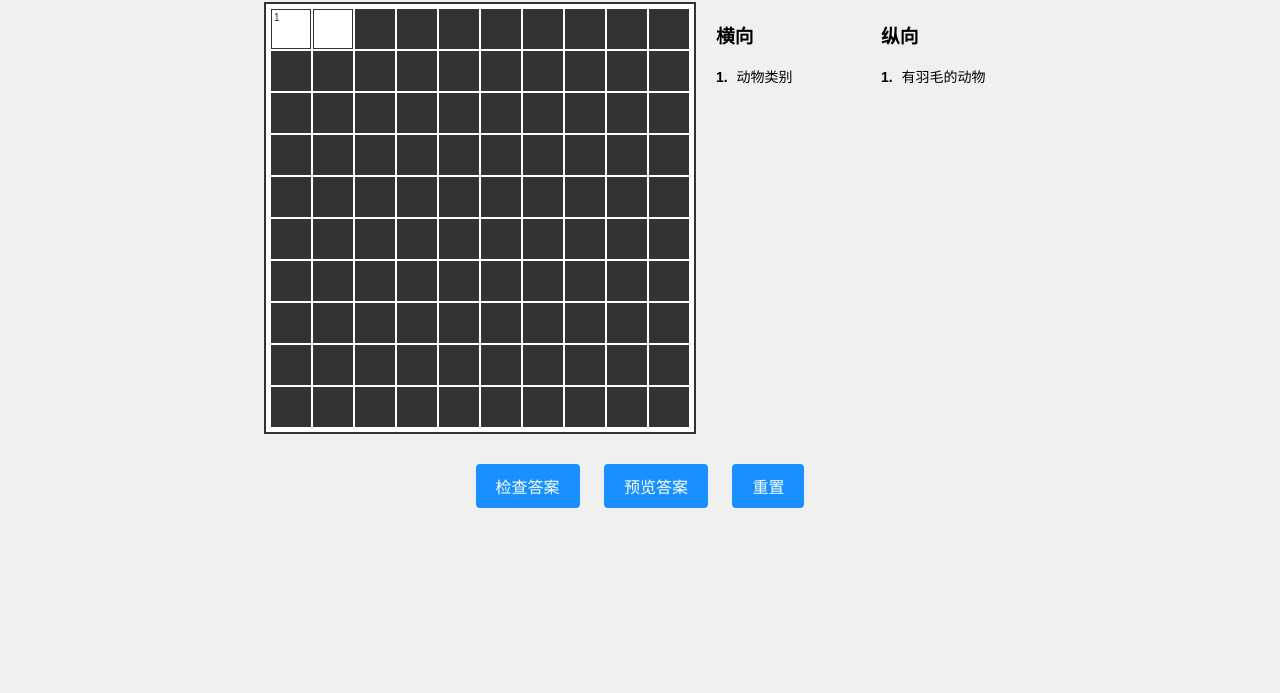
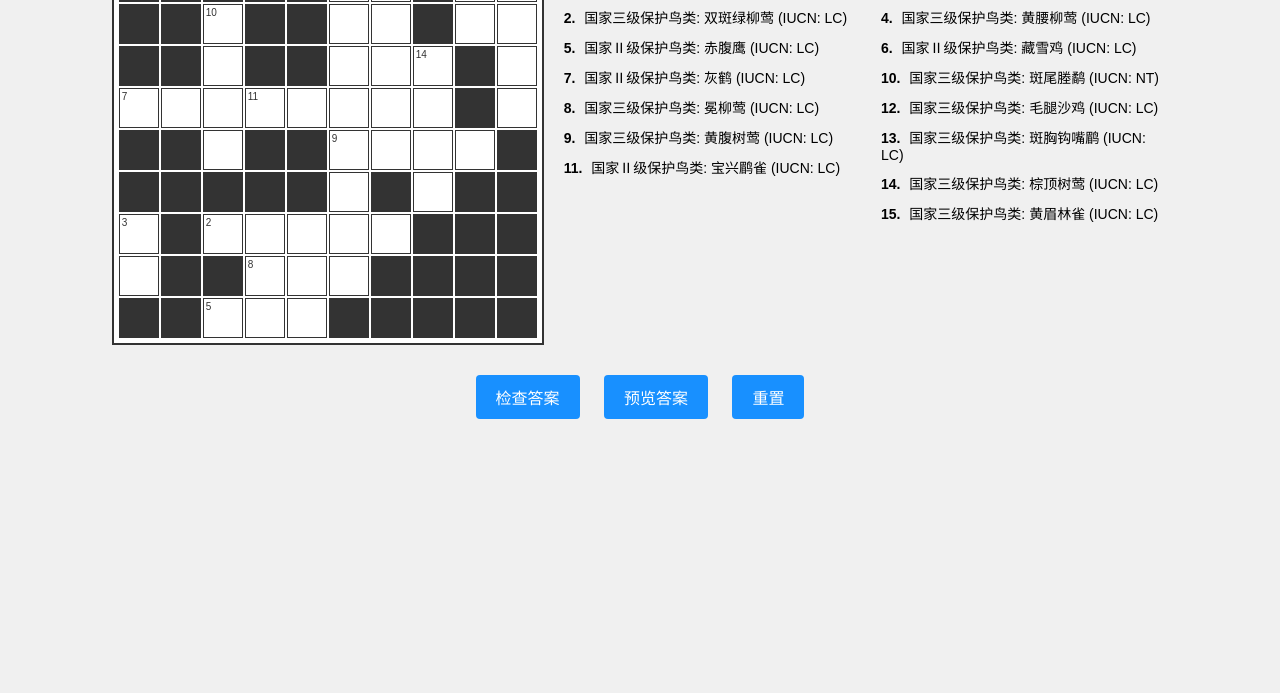
Before and after one commit to zhangxianggis/crossword-puzzles, a website with bundled scripts: page index.html in a window 1280 px wide. Shown: the part 107-800 px from the top of the page. Built offline with nearby package versions, Linux system fonts and the light colour scheme.

Commit message:
feat 优化生成算法

```diff
--- a/app.js
+++ b/app.js
@@ -23,8 +23,14 @@ document.addEventListener('DOMContentLoaded', () => {
                 bird.name.length >= 2 &&
                 bird.name.length <= 5
             );
+            // 从最小、最大值之间随机选择一个数量
+            const minCnt = 10;
+            const maxCnt = 15;
+            const randomCnt = Math.floor(Math.random() * (maxCnt - minCnt + 1)) + minCnt;
+
+
             // 随机选择8个鸟类
-            const selectedBirds = selectRandomBirds(validBirds, 8);
+            const selectedBirds = selectRandomBirds(validBirds, randomCnt);
             // 生成填字游戏数据
             puzzleData = generatePuzzleData(selectedBirds);
             createGrid(puzzleData);
--- a/index.html
+++ b/index.html
@@ -10,7 +10,6 @@
 
 <body>
     <div class="container">
-        <h1>填字游戏</h1>
         <div class="crossword-container">
             <div id="crossword-grid"></div>
             <div class="clues-container">
@@ -25,9 +24,9 @@
             </div>
         </div>
         <div class="controls">
-    <button id="check-btn">检查答案</button>
-    <button id="preview-btn">预览答案</button>
-    <button id="reset-btn">重置</button>
+            <button id="check-btn">检查答案</button>
+            <button id="preview-btn">预览答案</button>
+            <button id="reset-btn">重置</button>
             <div id="message"></div>
         </div>
     </div>
--- a/src/puzzle-generator.js
+++ b/src/puzzle-generator.js
@@ -4,52 +4,165 @@ export function generatePuzzleData(birds) {
     // 创建10x10的网格
     const width = 10;
     const height = 10;
-    const grid = Array(height).fill().map(() => Array(width).fill('black'));
+    let grid = Array(height).fill().map(() => Array(width).fill('black'));
     const acrossClues = [];
     const downClues = [];
     let currentNumber = 1;
+    const placedWords = [];
+    const maxCnt = birds.length
 
-    // 放置横向单词
-    const acrossWords = birds.slice(0, 4).map(bird => ({
+    // 从鸟类数据中提取单词和线索
+    const allWords = birds.map(bird => ({
         text: bird.name,
-        clue: `国家${bird.protection.国家重点保护动物}级保护鸟类: ${bird.name}`
+        clue: `国家${bird.protection.国家重点保护动物}级保护鸟类: ${bird.name} (IUCN: ${bird.protection.IUCN红色名录})`
     }));
 
-    // 放置纵向单词
-    const downWords = birds.slice(4, 8).map(bird => ({
-        text: bird.name,
-        clue: `IUCN红色名录${bird.protection.IUCN红色名录}: ${bird.name}`
-    }));
+    // 优化的填字游戏生成算法
+    function backtrack(remainingWords, currentGrid, currentAcross, currentDown, currentNum) {
+        // 如果没有剩余单词或达到最大单词数，返回当前结果
+        if (remainingWords.length === 0 || placedWords.length >= maxCnt) {
+            return {
+                success: true,
+                grid: currentGrid,
+                acrossClues: currentAcross,
+                downClues: currentDown
+            };
+        }
 
-    // 简单布局算法：交错放置横向和纵向单词以避免重叠
-    acrossWords.forEach((word, index) => {
-        const row = index * 2;
-        const col = Math.floor(Math.random() * (width - word.length));
-        if (canPlaceWord(grid, word.text, row, col, 'across')) {
-            placeWord(grid, word.text, row, col, 'across', currentNumber);
-            acrossClues.push({ number: currentNumber, text: word.clue });
-            currentNumber++;
+        // 随机选择一个单词
+        const wordIndex = Math.floor(Math.random() * remainingWords.length);
+        const word = remainingWords[wordIndex];
+        const newRemaining = [...remainingWords.slice(0, wordIndex), ...remainingWords.slice(wordIndex + 1)];
+
+        // 尝试横向和纵向放置
+        const directions = ['across', 'down'];
+        for (const direction of directions) {
+            // 寻找所有可能的放置位置，优先考虑有交叉点的位置
+            const possiblePositions = findPossiblePositions(currentGrid, word.text, direction);
+
+            // 打乱位置顺序增加随机性
+            const shuffledPositions = [...possiblePositions].sort(() => Math.random() - 0.5);
+
+            for (const { row, col } of shuffledPositions) {
+                // 检查是否可以放置单词
+                if (canPlaceWord(currentGrid, word.text, row, col, direction)) {
+                    // 创建网格副本
+                    const newGrid = currentGrid.map(row => [...row]);
+                    // 放置单词
+                    placeWord(newGrid, word.text, row, col, direction, currentNum);
+                    // 记录线索
+                    const newAcross = [...currentAcross];
+                    const newDown = [...currentDown];
+                    if (direction === 'across') {
+                        newAcross.push({ number: currentNum, text: word.clue });
+                    } else {
+                        newDown.push({ number: currentNum, text: word.clue });
+                    }
+
+                    // 递归继续放置下一个单词
+                    const result = backtrack(newRemaining, newGrid, newAcross, newDown, currentNum + 1);
+                    if (result.success) {
+                        return result;
+                    }
+                }
+            }
         }
-    });
 
-    downWords.forEach((word, index) => {
-        const row = Math.floor(Math.random() * (height - word.length));
-        const col = index * 2 + 1;
-        if (canPlaceWord(grid, word.text, row, col, 'down')) {
-            placeWord(grid, word.text, row, col, 'down', currentNumber);
-            downClues.push({ number: currentNumber, text: word.clue });
-            currentNumber++;
+        // 如果无法放置当前单词，回溯
+        return { success: false };
+    }
+
+    // 寻找可能的放置位置
+    function findPossiblePositions(grid, word, direction) {
+        const positions = [];
+        const height = grid.length;
+        const width = grid[0].length;
+        const wordLength = word.length;
+
+        // 如果网格为空，随机放置第一个单词
+        if (isGridEmpty(grid)) {
+            if (direction === 'across') {
+                const row = Math.floor(Math.random() * height);
+                const col = Math.floor(Math.random() * (width - wordLength));
+                return [{ row, col }];
+            } else {
+                const row = Math.floor(Math.random() * (height - wordLength));
+                const col = Math.floor(Math.random() * width);
+                return [{ row, col }];
+            }
         }
-    });
 
-    // 确保至少有一些单词被放置
-    if (acrossClues.length === 0 && downClues.length === 0) {
-        // 如果没有单词可以放置，使用默认单词
-        grid[0][0] = { number: 1, answer: '鸟' };
-        grid[0][1] = { answer: '类' };
-        acrossClues.push({ number: 1, text: '动物类别' });
-        downClues.push({ number: 1, text: '有羽毛的动物' });
+        // 寻找与现有单词的交叉点
+        for (let r = 0; r < height; r++) {
+            for (let c = 0; c < width; c++) {
+                const cell = grid[r][c];
+                if (cell !== 'black' && typeof cell === 'object' && cell.answer) {
+                    // 检查这个字符是否在当前单词中
+                    for (let i = 0; i < wordLength; i++) {
+                        if (word[i] === cell.answer) {
+                            // 计算可能的放置位置
+                            if (direction === 'across') {
+                                const newRow = r;
+                                const newCol = c - i;
+                                if (newCol >= 0 && newCol + wordLength <= width) {
+                                    positions.push({ row: newRow, col: newCol });
+                                }
+                            } else {
+                                const newRow = r - i;
+                                const newCol = c;
+                                if (newRow >= 0 && newRow + wordLength <= height) {
+                                    positions.push({ row: newRow, col: newCol });
+                                }
+                            }
+                        }
+                    }
+                }
+            }
+        }
+
+        // 如果没有交叉点，添加一些随机位置作为备选
+        if (positions.length === 0) {
+            for (let i = 0; i < 5; i++) {
+                if (direction === 'across') {
+                    const row = Math.floor(Math.random() * height);
+                    const col = Math.floor(Math.random() * (width - wordLength));
+                    positions.push({ row, col });
+                } else {
+                    const row = Math.floor(Math.random() * (height - wordLength));
+                    const col = Math.floor(Math.random() * width);
+                    positions.push({ row, col });
+                }
+            }
+        }
+
+        return positions;
     }
+
+    // 检查网格是否为空
+    function isGridEmpty(grid) {
+        for (let r = 0; r < grid.length; r++) {
+            for (let c = 0; c < grid[r].length; c++) {
+                if (grid[r][c] !== 'black') {
+                    return false;
+                }
+            }
+        }
+        return true;
+    }
+
+    // 开始回溯算法
+    const result = backtrack(allWords, grid, acrossClues, downClues, currentNumber);
+
+    // 如果回溯成功，使用结果；否则使用默认单词
+    if (result.success) {
+        grid = result.grid;
+        acrossClues.push(...result.acrossClues);
+        downClues.push(...result.downClues);
+    } else {
+
+    }
+
+
     return { width, height, grid, acrossClues, downClues };
 }
 
```
